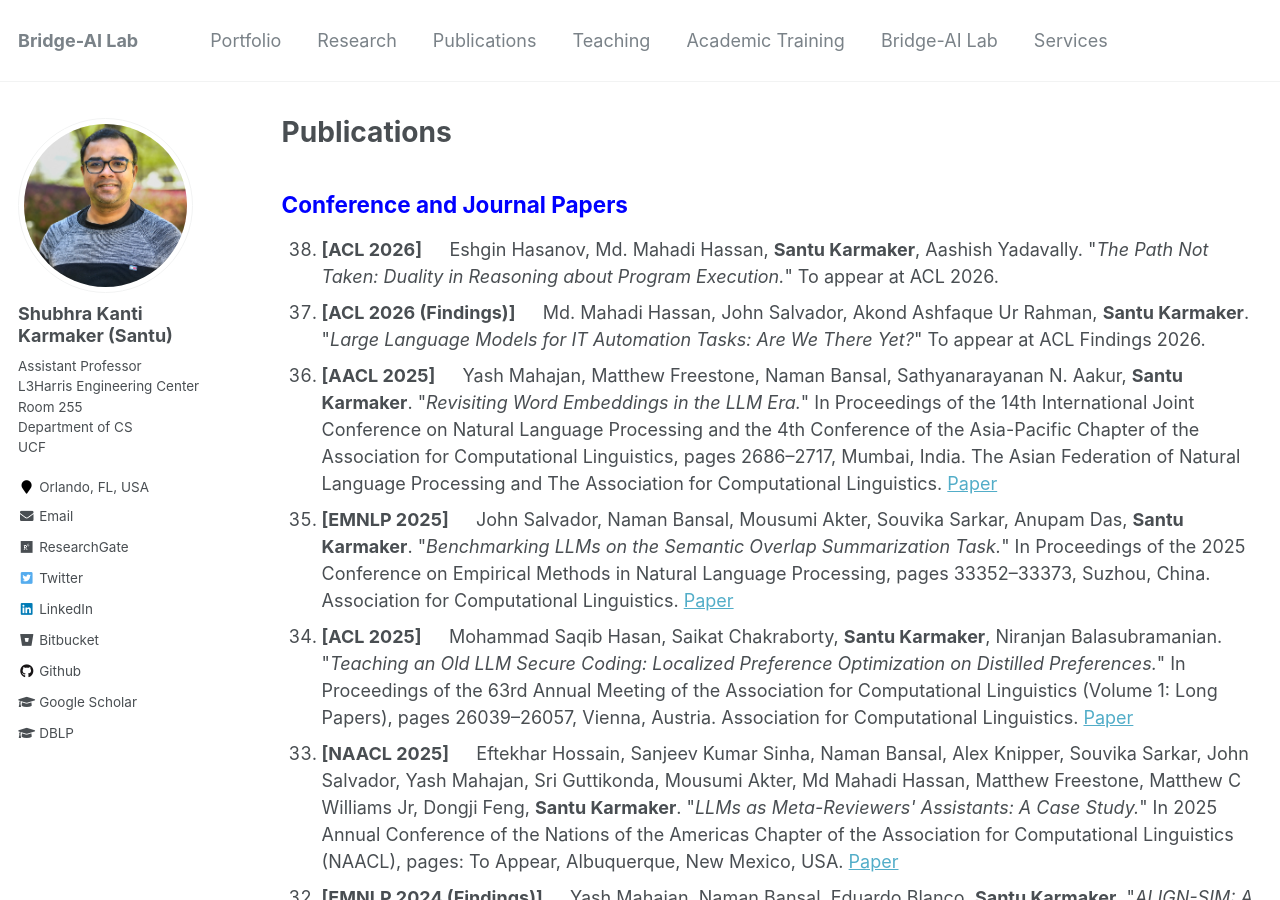
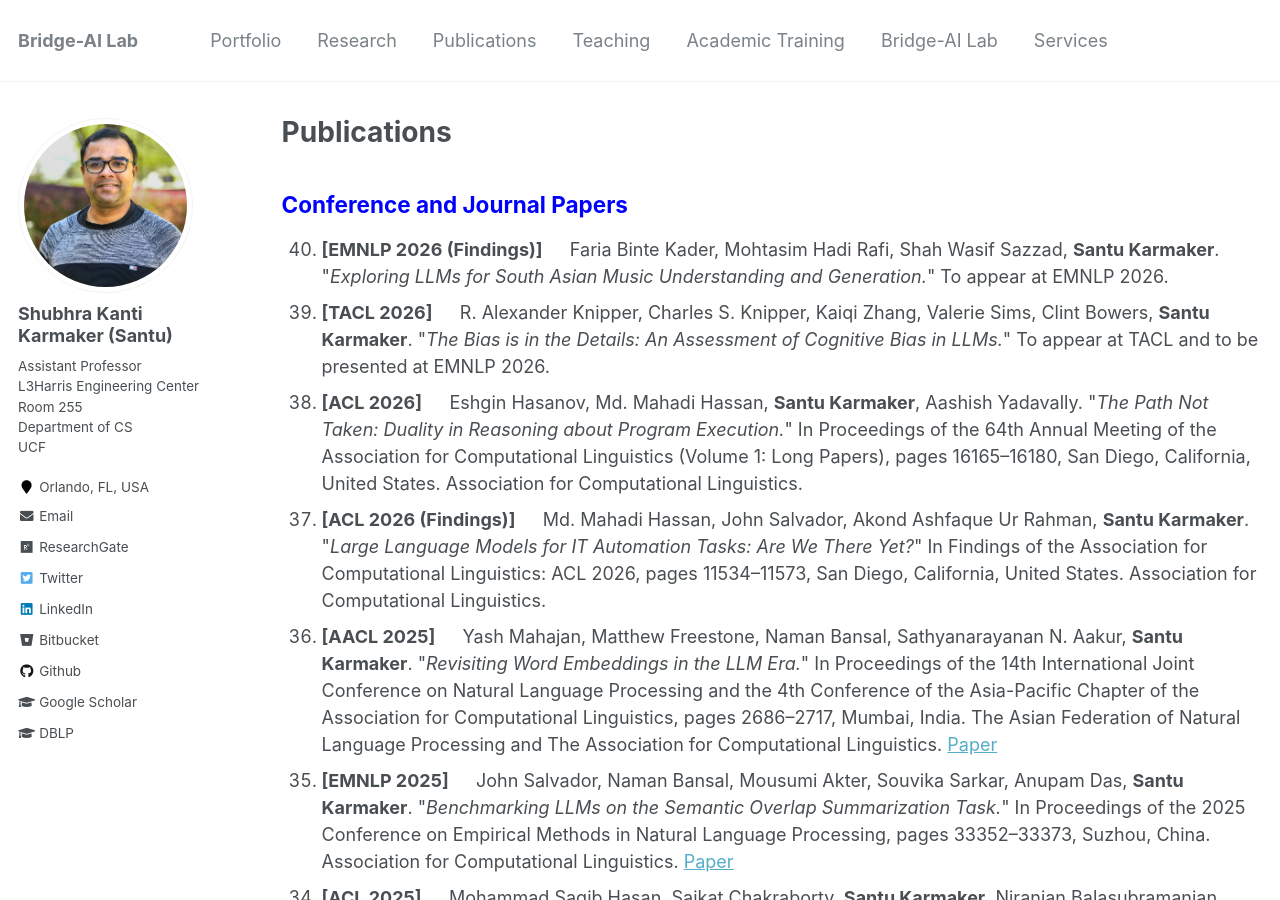
Before and after one commit to karmake2/karmake2.github.io, a Jekyll site: the page built from _pages/publications.md, in a window 1280 px wide and 900 px high. Built offline with Jekyll 4.4.1, drawn with Linux system fonts in a browser that asks for light colours.

Commit message:
Update publications.md

```diff
--- a/_pages/publications.md
+++ b/_pages/publications.md
@@ -14,9 +14,13 @@ author_profile: true
 ## <span style="color:blue">Conference and Journal Papers</span>
 <ol reversed>
 
-<li> <b>[ACL 2026] &emsp;</b> Eshgin Hasanov, Md. Mahadi Hassan, <b>Santu Karmaker</b>, Aashish Yadavally. "<i>The Path Not Taken: Duality in Reasoning about Program Execution.</i>" To appear at ACL 2026.</li>
+<li> <b>[EMNLP 2026 (Findings)] &emsp;</b> Faria Binte Kader, Mohtasim Hadi Rafi, Shah Wasif Sazzad, <b>Santu Karmaker</b>. "<i>Exploring LLMs for South Asian Music Understanding and Generation.</i>"  To appear at EMNLP 2026.</li>
 
-<li> <b>[ACL 2026 (Findings)] &emsp;</b> Md. Mahadi Hassan, John Salvador, Akond Ashfaque Ur Rahman,  <b>Santu Karmaker</b>. "<i>Large Language Models for IT Automation Tasks: Are We There Yet?</i>" To appear at ACL Findings 2026.</li>
+<li> <b>[TACL 2026] &emsp;</b> R. Alexander Knipper, Charles S. Knipper, Kaiqi Zhang, Valerie Sims, Clint Bowers, <b>Santu Karmaker</b>. "<i>The Bias is in the Details: An Assessment of Cognitive Bias in LLMs.</i>"  To appear at TACL and to be presented at EMNLP 2026.</li>
+
+<li> <b>[ACL 2026] &emsp;</b> Eshgin Hasanov, Md. Mahadi Hassan, <b>Santu Karmaker</b>, Aashish Yadavally. "<i>The Path Not Taken: Duality in Reasoning about Program Execution.</i>"  In Proceedings of the 64th Annual Meeting of the Association for Computational Linguistics (Volume 1: Long Papers), pages 16165–16180, San Diego, California, United States. Association for Computational Linguistics.</li>
+
+<li> <b>[ACL 2026 (Findings)] &emsp;</b> Md. Mahadi Hassan, John Salvador, Akond Ashfaque Ur Rahman,  <b>Santu Karmaker</b>. "<i>Large Language Models for IT Automation Tasks: Are We There Yet?</i>" In Findings of the Association for Computational Linguistics: ACL 2026, pages 11534–11573, San Diego, California, United States. Association for Computational Linguistics.</li>
 
 <li> <b>[AACL 2025] &emsp;</b> Yash Mahajan, Matthew Freestone, Naman Bansal, Sathyanarayanan N. Aakur, <b>Santu Karmaker</b>. "<i>Revisiting Word Embeddings in the LLM Era.</i>" In Proceedings of the 14th International Joint Conference on Natural Language Processing and the 4th Conference of the Asia-Pacific Chapter of the Association for Computational Linguistics, pages 2686–2717, Mumbai, India. The Asian Federation of Natural Language Processing and The Association for Computational Linguistics. <a href="https://aclanthology.org/2025.ijcnlp-long.145/">Paper</a></li>
 
```
